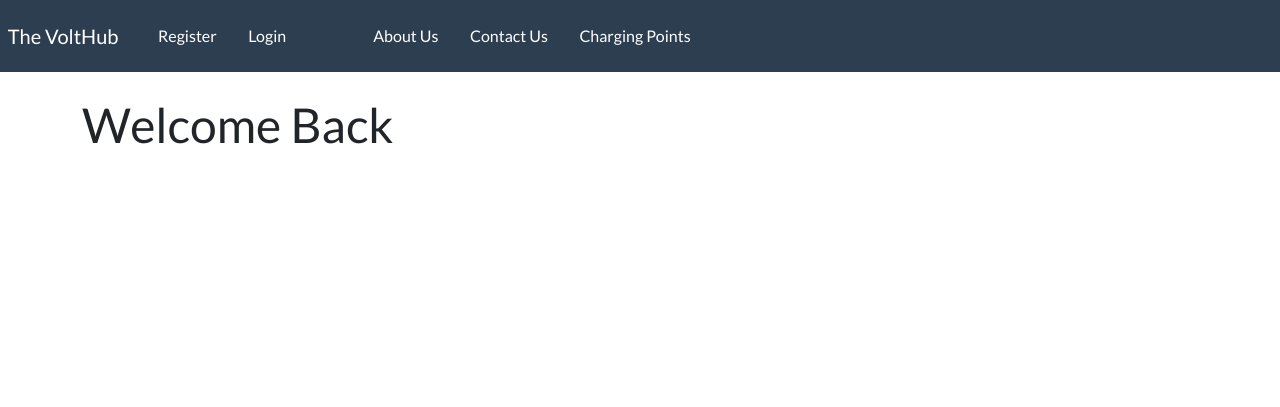
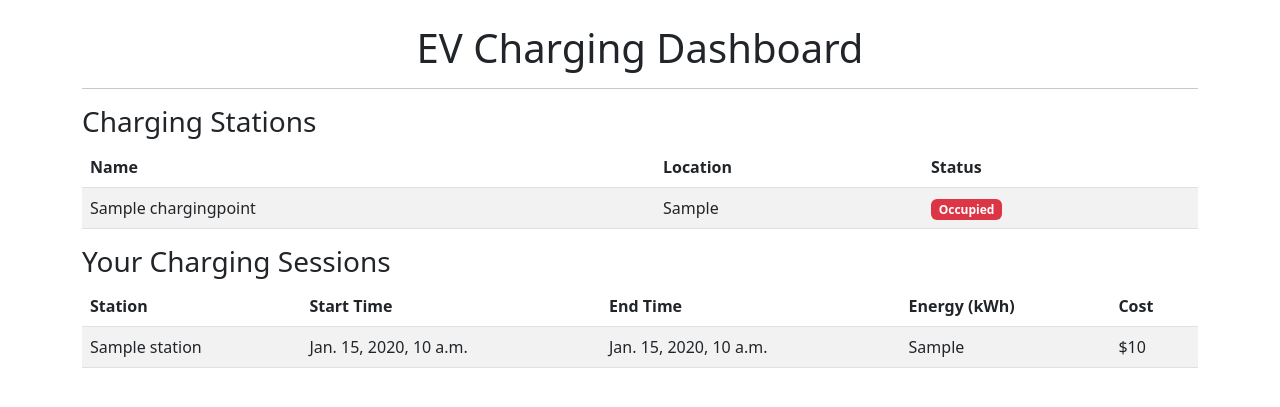
Before and after one commit to se-thato/ev_charging, a Django app: template VoltHub/templates/VoltHub/dashboard.html in a window 1280 px wide. Shown: the top 407 px of the page. Run offline with Django 5.2, Linux system fonts and the light colour scheme; tables that the repository leaves empty hold one stand-in row (values such as "Sample post"); the template is opened without the code that fills it: values that come from a table or form of the project are taken from there, most other values are stand-ins (such as "Sample title", 1, 10 or a date in 2020); data that the repository does not hold is empty.

Commit message:
Update dashboard.html

```diff
--- a/VoltHub/templates/VoltHub/dashboard.html
+++ b/VoltHub/templates/VoltHub/dashboard.html
@@ -1,7 +1,65 @@
-{% extends 'VoltHub/base.html' %}
+<!DOCTYPE html>
+<html>
+<head>
+    <title>EV Charging Dashboard</title>
+    <link rel="stylesheet" href="https://cdn.jsdelivr.net/npm/bootstrap@5.3.0/dist/css/bootstrap.min.css">
+</head>
+<body>
+    <div class="container mt-4">
+        <h1 class="text-center">EV Charging Dashboard</h1>
+        <hr>
 
-{% block content %}
+        <!-- Charging Station Availability -->
+        <h3>Charging Stations</h3>
+        <table class="table table-striped">
+            <thead>
+                <tr>
+                    <th>Name</th>
+                    <th>Location</th>
+                    <th>Status</th>
+                </tr>
+            </thead>
+            <tbody>
+                {% for station in stations %}
+                <tr>
+                    <td>{{ station.name }}</td>
+                    <td>{{ station.location }}</td>
+                    <td>
+                        {% if station.is_available %}
+                            <span class="badge bg-success">Available</span>
+                        {% else %}
+                            <span class="badge bg-danger">Occupied</span>
+                        {% endif %}
+                    </td>
+                </tr>
+                {% endfor %}
+            </tbody>
+        </table>
 
-    <h1> Welcome Back {{user.username}} </h1>
-
-{% endblock %}
+        <!-- User Charging Sessions -->
+        <h3>Your Charging Sessions</h3>
+        <table class="table table-striped">
+            <thead>
+                <tr>
+                    <th>Station</th>
+                    <th>Start Time</th>
+                    <th>End Time</th>
+                    <th>Energy (kWh)</th>
+                    <th>Cost</th>
+                </tr>
+            </thead>
+            <tbody>
+                {% for session in sessions %}
+                <tr>
+                    <td>{{ session.station.name }}</td>
+                    <td>{{ session.start_time }}</td>
+                    <td>{{ session.end_time }}</td>
+                    <td>{{ session.energy_consumed_kwh }}</td>
+                    <td>${{ session.cost }}</td>
+                </tr>
+                {% endfor %}
+            </tbody>
+        </table>
+    </div>
+</body>
+</html>
```
